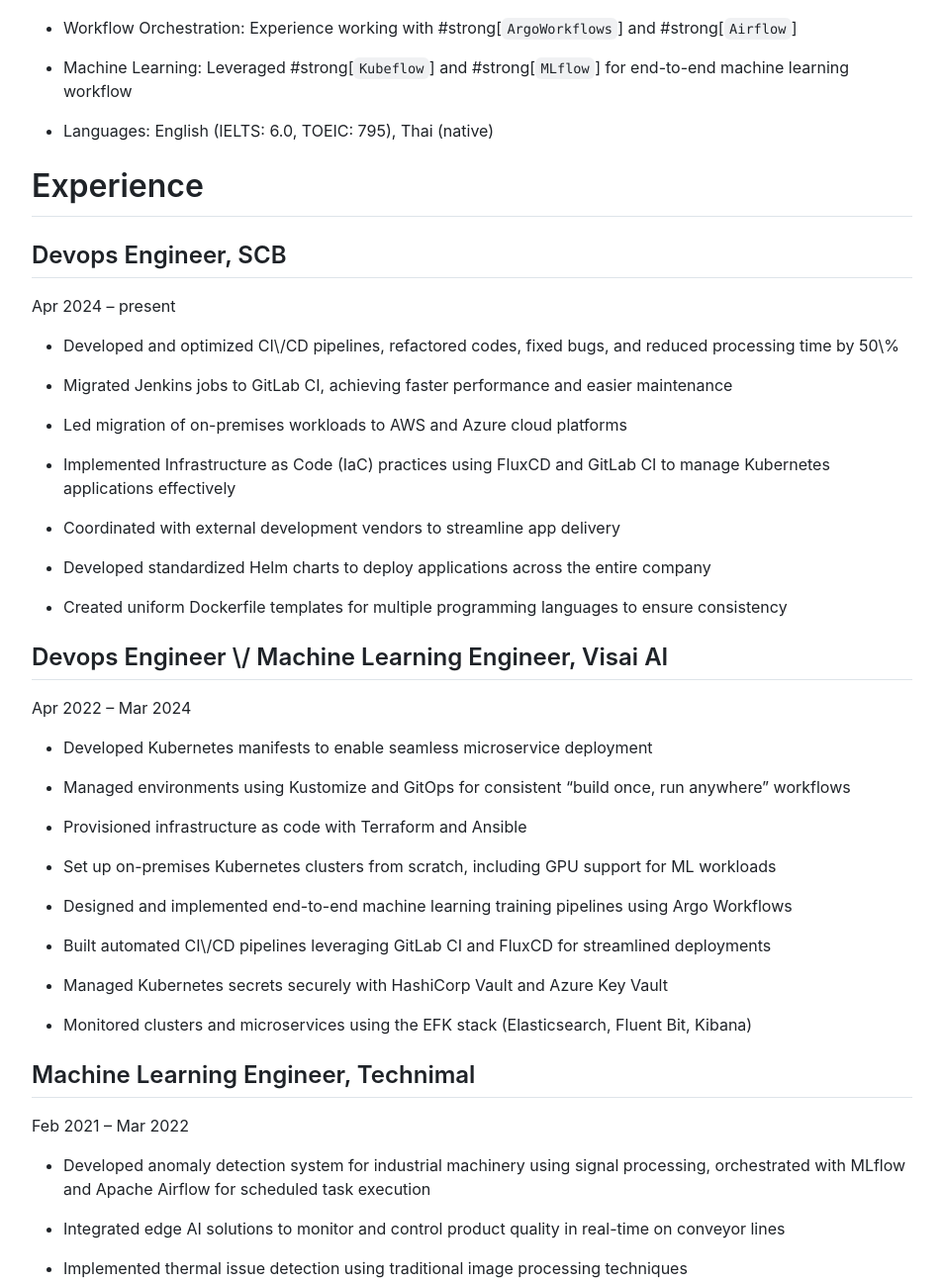
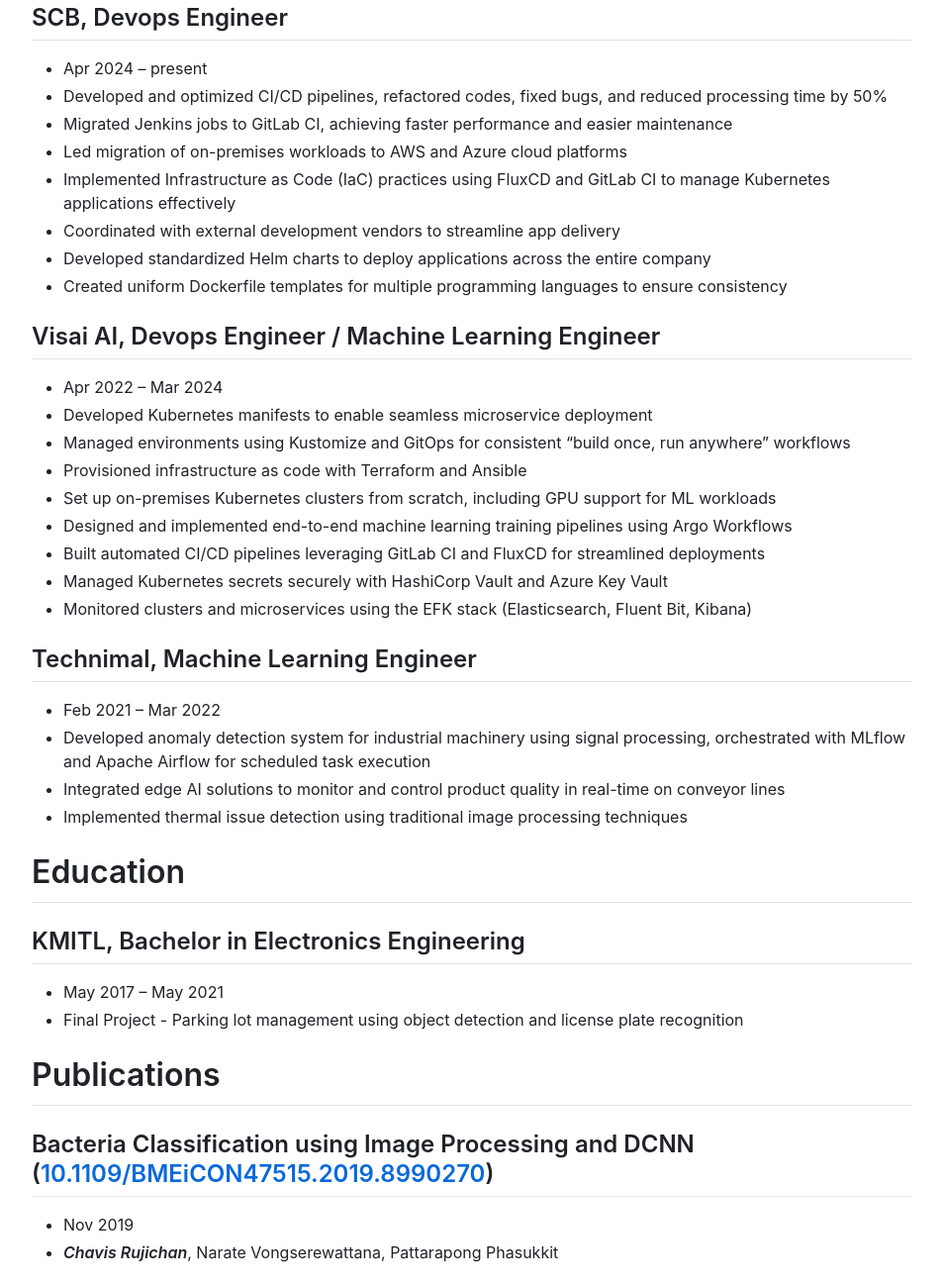
Before and after one commit to chavisr/chavisr.github.io, a plain HTML site: page index.html in a window 1280 px wide. Shown: the part 662-1960 px from the top of the page at 99% size, without its empty margins (163-1116 px from the left). Drawn offline with nearby package versions, Linux system fonts and the light colour scheme.

Commit message:
fix html

```diff
--- a/index.html
+++ b/index.html
@@ -6,7 +6,7 @@
     <meta name="viewport" content="width=device-width, initial-scale=1">
     <meta http-equiv="X-UA-Compatible" content="ie=edge">
     <title>
-
+        Chavis Rujichan's CV
     </title>
     <link rel="stylesheet"
         href="https://cdnjs.cloudflare.com/ajax/libs/github-markdown-css/5.5.1/github-markdown-light.min.css"
@@ -48,111 +48,59 @@
         </ul>
         <h1>Skills</h1>
         <ul>
-        <li>
-        <p>Programming: Proficient in #strong[<code>Python</code>] and #strong[<code>Git</code>], strong in #strong[<code>SHELL</code>] scripting and #strong[<code>Linux</code>] fundamentals</p>
-        </li>
-        <li>
-        <p>Cloud Platforms: Hands-on experience with Microsoft #strong[<code>Azure</code>] and #strong[<code>AWS</code>] cloud services</p>
-        </li>
-        <li>
-        <p>CI\/CD: Experienced in implementing GitOps with #strong[<code>GitLab CI</code>] and #strong[<code>FluxCD</code>], with additional in #strong[<code>Jenkins</code>] and #strong[<code>ArgoCD</code>]</p>
-        </li>
-        <li>
-        <p>Containerization: Skilled in container technologies including #strong[<code>Kubernetes</code>] and #strong[<code>Docker</code>] for scalable deployment</p>
-        </li>
-        <li>
-        <p>Infrastructure as Code (IaC): Proficient in Infrastructure as Code using #strong[<code>Terraform</code>] and #strong[<code>Ansible</code>]</p>
-        </li>
-        <li>
-        <p>Observability &amp; Monitoring: Familiar with #strong[<code>ELK</code>] stack, #strong[<code>Prometheus</code>], and #strong[<code>Grafana</code>] for log management</p>
-        </li>
-        <li>
-        <p>Workflow Orchestration: Experience working with #strong[<code>ArgoWorkflows</code>] and #strong[<code>Airflow</code>]</p>
-        </li>
-        <li>
-        <p>Machine Learning: Leveraged #strong[<code>Kubeflow</code>] and #strong[<code>MLflow</code>] for end-to-end machine learning workflow</p>
-        </li>
-        <li>
-        <p>Languages: English (IELTS: 6.0, TOEIC: 795), Thai (native)</p>
-        </li>
+        <li>Programming: Proficient in <strong><code>Python</code></strong> and <strong><code>Git</code></strong>, strong in <strong><code>SHELL</code></strong> scripting and <strong><code>Linux</code></strong> fundamentals</li>
+        <li>Cloud Platforms: Hands-on experience with Microsoft <strong><code>Azure</code></strong> and <strong><code>AWS</code></strong> cloud services</li>
+        <li>CI/CD: Experienced in implementing GitOps with <strong><code>GitLab CI</code></strong> and <strong><code>FluxCD</code></strong>, with additional in <strong><code>Jenkins</code></strong> and <strong><code>ArgoCD</code></strong></li>
+        <li>Containerization: Skilled in container technologies including <strong><code>Kubernetes</code></strong> and <strong><code>Docker</code></strong> for scalable deployment</li>
+        <li>Infrastructure as Code (IaC): Proficient in Infrastructure as Code using <strong><code>Terraform</code></strong> and <strong><code>Ansible</code></strong></li>
+        <li>Observability &amp; Monitoring: Familiar with <strong><code>ELK</code></strong> stack, <strong><code>Prometheus</code></strong>, and <strong><code>Grafana</code></strong> for log management</li>
+        <li>Workflow Orchestration: Experience working with <strong><code>ArgoWorkflows</code></strong> and <strong><code>Airflow</code></strong></li>
+        <li>Machine Learning: Leveraged <strong><code>Kubeflow</code></strong> and <strong><code>MLflow</code></strong> for end-to-end machine learning workflow</li>
+        <li>Languages: English (IELTS: 6.0, TOEIC: 795), Thai (native)</li>
         </ul>
         <h1>Experience</h1>
-        <h2><strong>Devops Engineer</strong>, SCB</h2>
-        <p>Apr 2024 – present</p>
+        <h2>SCB, Devops Engineer</h2>
         <ul>
-        <li>
-        <p>Developed and optimized CI\/CD pipelines, refactored codes, fixed bugs, and reduced processing time by 50\%</p>
-        </li>
-        <li>
-        <p>Migrated Jenkins jobs to GitLab CI, achieving faster performance and easier maintenance</p>
-        </li>
-        <li>
-        <p>Led migration of on-premises workloads to AWS and Azure cloud platforms</p>
-        </li>
-        <li>
-        <p>Implemented Infrastructure as Code (IaC) practices using FluxCD and GitLab CI to manage Kubernetes applications effectively</p>
-        </li>
-        <li>
-        <p>Coordinated with external development vendors to streamline app delivery</p>
-        </li>
-        <li>
-        <p>Developed standardized Helm charts to deploy applications across the entire company</p>
-        </li>
-        <li>
-        <p>Created uniform Dockerfile templates for multiple programming languages to ensure consistency</p>
-        </li>
+        <li>Apr 2024 – present</li>
+        <li>Developed and optimized CI/CD pipelines, refactored codes, fixed bugs, and reduced processing time by 50%</li>
+        <li>Migrated Jenkins jobs to GitLab CI, achieving faster performance and easier maintenance</li>
+        <li>Led migration of on-premises workloads to AWS and Azure cloud platforms</li>
+        <li>Implemented Infrastructure as Code (IaC) practices using FluxCD and GitLab CI to manage Kubernetes applications effectively</li>
+        <li>Coordinated with external development vendors to streamline app delivery</li>
+        <li>Developed standardized Helm charts to deploy applications across the entire company</li>
+        <li>Created uniform Dockerfile templates for multiple programming languages to ensure consistency</li>
         </ul>
-        <h2><strong>Devops Engineer \/ Machine Learning Engineer</strong>, Visai AI</h2>
-        <p>Apr 2022 – Mar 2024</p>
+        <h2>Visai AI, Devops Engineer / Machine Learning Engineer</h2>
         <ul>
-        <li>
-        <p>Developed Kubernetes manifests to enable seamless microservice deployment</p>
-        </li>
-        <li>
-        <p>Managed environments using Kustomize and GitOps for consistent “build once, run anywhere” workflows</p>
-        </li>
-        <li>
-        <p>Provisioned infrastructure as code with Terraform and Ansible</p>
-        </li>
-        <li>
-        <p>Set up on-premises Kubernetes clusters from scratch, including GPU support for ML workloads</p>
-        </li>
-        <li>
-        <p>Designed and implemented end-to-end machine learning training pipelines using Argo Workflows</p>
-        </li>
-        <li>
-        <p>Built automated CI\/CD pipelines leveraging GitLab CI and FluxCD for streamlined deployments</p>
-        </li>
-        <li>
-        <p>Managed Kubernetes secrets securely with HashiCorp Vault and Azure Key Vault</p>
-        </li>
-        <li>
-        <p>Monitored clusters and microservices using the EFK stack (Elasticsearch, Fluent Bit, Kibana)</p>
-        </li>
+        <li>Apr 2022 – Mar 2024</li>
+        <li>Developed Kubernetes manifests to enable seamless microservice deployment</li>
+        <li>Managed environments using Kustomize and GitOps for consistent “build once, run anywhere” workflows</li>
+        <li>Provisioned infrastructure as code with Terraform and Ansible</li>
+        <li>Set up on-premises Kubernetes clusters from scratch, including GPU support for ML workloads</li>
+        <li>Designed and implemented end-to-end machine learning training pipelines using Argo Workflows</li>
+        <li>Built automated CI/CD pipelines leveraging GitLab CI and FluxCD for streamlined deployments</li>
+        <li>Managed Kubernetes secrets securely with HashiCorp Vault and Azure Key Vault</li>
+        <li>Monitored clusters and microservices using the EFK stack (Elasticsearch, Fluent Bit, Kibana)</li>
         </ul>
-        <h2><strong>Machine Learning Engineer</strong>, Technimal</h2>
-        <p>Feb 2021 – Mar 2022</p>
+        <h2>Technimal, Machine Learning Engineer</h2>
         <ul>
-        <li>
-        <p>Developed anomaly detection system for industrial machinery using signal processing, orchestrated with MLflow and Apache Airflow for scheduled task execution</p>
-        </li>
-        <li>
-        <p>Integrated edge AI solutions to monitor and control product quality in real-time on conveyor lines</p>
-        </li>
-        <li>
-        <p>Implemented thermal issue detection using traditional image processing techniques</p>
-        </li>
+        <li>Feb 2021 – Mar 2022</li>
+        <li>Developed anomaly detection system for industrial machinery using signal processing, orchestrated with MLflow and Apache Airflow for scheduled task execution</li>
+        <li>Integrated edge AI solutions to monitor and control product quality in real-time on conveyor lines</li>
+        <li>Implemented thermal issue detection using traditional image processing techniques</li>
         </ul>
         <h1>Education</h1>
-        <h2><strong>KMITL</strong>, Bachelor in Electronics EngineeringMay 2017 – May 2021</h2>
+        <h2>KMITL, Bachelor in Electronics Engineering</h2>
         <ul>
-        <li>Final Project -- Parking lot management using object detection and license plate recognition</li>
+        <li>May 2017 – May 2021</li>
+        <li>Final Project - Parking lot management using object detection and license plate recognition</li>
         </ul>
         <h1>Publications</h1>
-        <h2><strong>Bacteria Classification using Image Processing and DCNN</strong></h2>
-        <p>Nov 2019</p>
-        <h1>strong[#emph[Chavis Rujichan]], Narate Vongserewattana, Pattarapong Phasukkit</h1>
-        <p><a href="https://doi.org/10.1109/BMEiCON47515.2019.8990270">10.1109/BMEiCON47515.2019.8990270</a></p>
+        <h2>Bacteria Classification using Image Processing and DCNN (<a href="https://doi.org/10.1109/BMEiCON47515.2019.8990270">10.1109/BMEiCON47515.2019.8990270</a>)</h2>
+        <ul>
+        <li>Nov 2019</li>
+        <li><strong><em>Chavis Rujichan</em></strong>, Narate Vongserewattana, Pattarapong Phasukkit</li>
+        </ul>
         <h1>Extracurricular Activities</h1>
         <ul>
         <li>Served as Teaching Assistant for Docker and Kubernetes training course</li>
```
Also changed, not shown: 5 other files.
